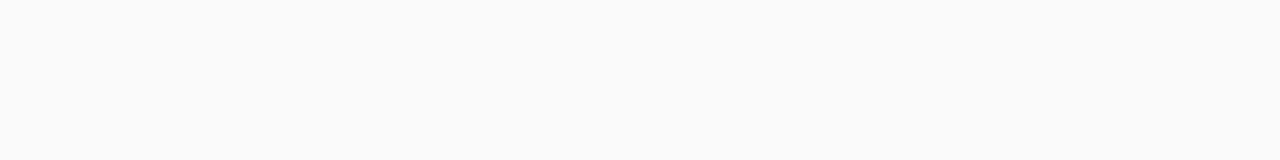
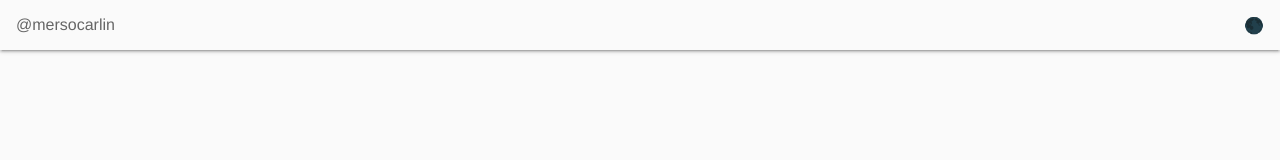
Before and after one commit to mersocarlin/mersocarlin.com, a Next.js app: page / in a window 1280 px wide. Shown: the top 160 px of the page. Built offline with nearby package versions, Linux system fonts and the light colour scheme.

Commit message:
Add Header

```diff
--- a/src/components/Layout.tsx
+++ b/src/components/Layout.tsx
@@ -3,12 +3,24 @@ import styled from 'styled-components'
 
 import { initGA, trackPageView } from '../utils/analytics'
 import Meta from './Meta'
+import ThemeSwitcher from './ThemeSwitcher'
 
 interface LayouProps {
   children: React.ReactNode
   gaId: string
   title?: string
 }
+
+const StyledHeader = styled.header`
+  align-items: center;
+  background: var(--background-main-level1);
+  box-shadow: var(--box-shadow-1);
+  display: flex;
+  font-size: 16rem;
+  height: 50rem;
+  justify-content: space-between;
+  padding: 0 var(--padding-large);
+`
 
 const StyledFooter = styled.footer`
   align-items: center;
@@ -29,6 +41,13 @@ export default function Layout({ children, gaId, title }: LayouProps) {
     <React.Fragment>
       <Meta title={title} />
 
+      <StyledHeader>
+        <div>@mersocarlin</div>
+        <div>
+          <ThemeSwitcher />
+        </div>
+      </StyledHeader>
+
       {children}
 
       <StyledFooter>{`© ${new Date().getFullYear()} Hemerson Carlin. All rights reserved.`}</StyledFooter>
--- /dev/null
+++ b/src/components/ThemeSwitcher.tsx
@@ -0,0 +1,18 @@
+import React from 'react'
+import styled from 'styled-components'
+
+import { useTheme } from '../theme/ThemeProvider'
+
+const Main = styled.div`
+  cursor: pointer;
+`
+
+export default function ThemeSwitcher() {
+  const { onUpdateTheme, theme } = useTheme()
+
+  return (
+    <Main onClick={() => onUpdateTheme(theme === 'dark' ? 'light' : 'dark')}>
+      {theme === 'dark' ? <span>☀️</span> : <span>🌑</span>}
+    </Main>
+  )
+}
--- a/src/pages/index.tsx
+++ b/src/pages/index.tsx
@@ -8,7 +8,7 @@ const Main = styled.div`
   align-items: center;
   display: flex;
   flex-direction: column;
-  height: calc(100% - 20px);
+  height: calc(100% - 70rem);
   justify-content: center;
   width: 100%;
 `
--- a/src/theme/Theme.tsx
+++ b/src/theme/Theme.tsx
@@ -35,12 +35,14 @@ const theme = css`
   .light-theme {
     /* color definitions */
     --background-main: #fafafa;
+    --background-main-level1: #fafafa;
     --background-text: #666;
   }
 
   .dark-theme {
     /* color definitions */
     --background-main: #212121;
+    --background-main-level1: #333;
     --background-text: #fafafa;
   }
 `
--- a/src/theme/ThemeProvider.tsx
+++ b/src/theme/ThemeProvider.tsx
@@ -4,6 +4,7 @@ import useLocalStorage from '../hooks/useLocalStorage'
 
 interface ThemeContextProps {
   onUpdateTheme: (theme: string) => void
+  theme: string
 }
 
 const ThemeContext = React.createContext<ThemeContextProps | undefined>(
@@ -42,9 +43,20 @@ export default function ThemeProvider({ children }: ThemeProviderProps) {
     <ThemeContext.Provider
       value={{
         onUpdateTheme,
+        theme,
       }}
     >
       {children}
     </ThemeContext.Provider>
   )
 }
+
+export function useTheme() {
+  const context = React.useContext(ThemeContext)
+
+  if (context === undefined) {
+    throw new Error('useTheme must be used within a ThemeProvider')
+  }
+
+  return context
+}
```
